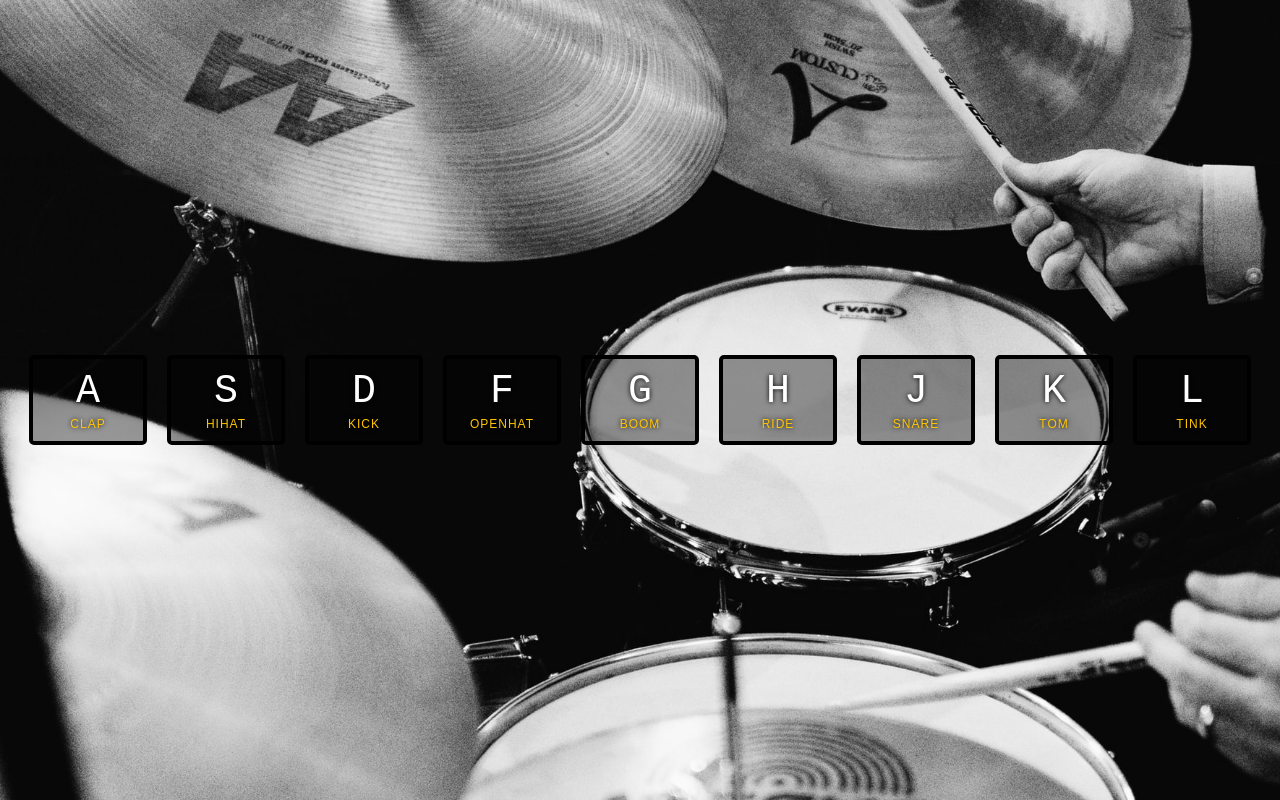
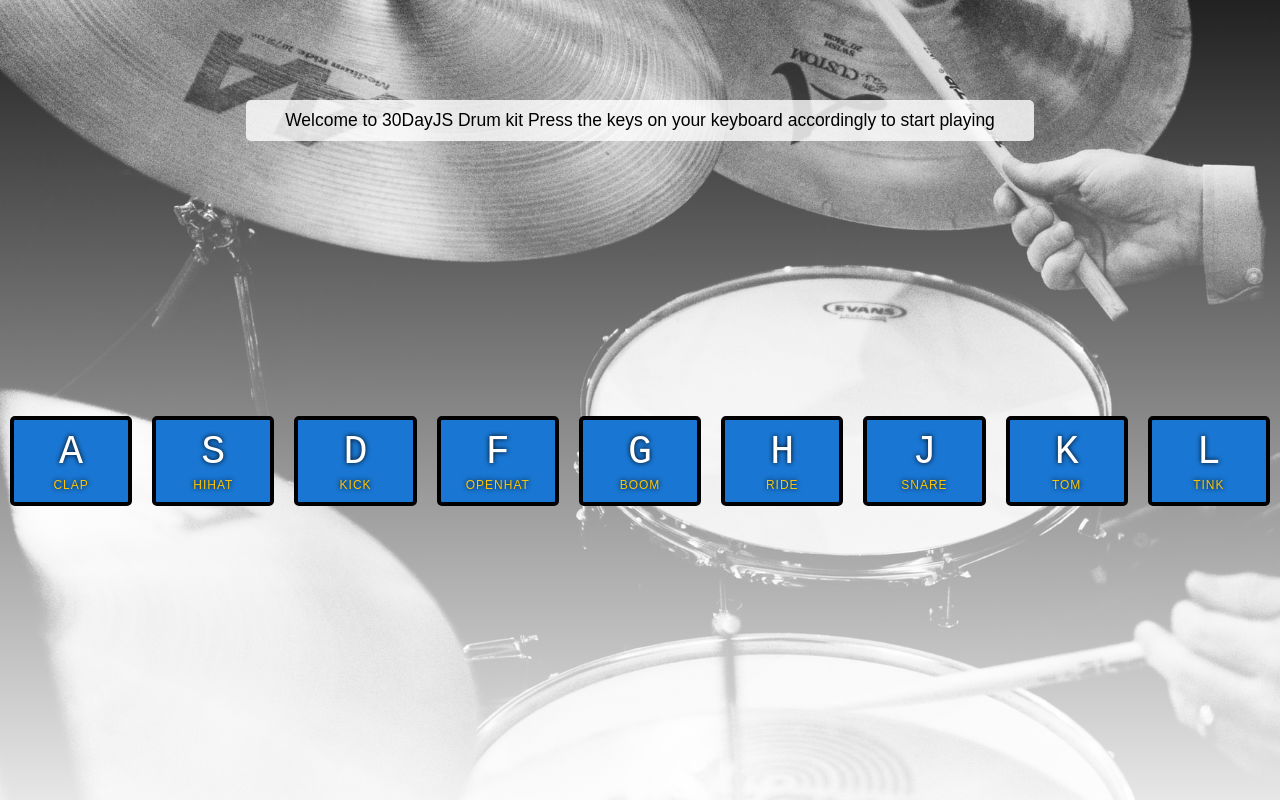
Before and after one commit to dani888/dani888-30DayJS, a plain HTML site: page Javascript-Drum-Kit-01/index.html in a window 1280 px wide. Drawn offline with Linux system fonts and the light colour scheme.

Commit message:
style update

```diff
--- a/Javascript-Drum-Kit-01/index.html
+++ b/Javascript-Drum-Kit-01/index.html
@@ -6,7 +6,12 @@
   <link rel="stylesheet" href="style.css">
 </head>
 <body>
-
+  <div class="flex">
+    <div class="textbox">
+      Welcome to 30DayJS Drum kit
+      Press the keys on your keyboard accordingly to start playing
+    </div>
+  </div>
 
   <div class="keys">
     <div data-key="65" class="key">
--- a/Javascript-Drum-Kit-01/style.css
+++ b/Javascript-Drum-Kit-01/style.css
@@ -1,7 +1,13 @@
 html {
   font-size: 10px;
-  background: url("./background.jpg") bottom center;
+  background: linear-gradient(
+      rgba(255, 255, 255, 0.1),
+      rgba(255, 255, 255, 0.9)
+    ),
+    url("./background.jpg") bottom center;
   background-size: cover;
+  background-repeat: no-repeat;
+  background-attachment: fixed;
 }
 
 body,
@@ -14,7 +20,7 @@ html {
 .keys {
   display: flex;
   flex: 1;
-  min-height: 100vh;
+  min-height: 80vh;
   align-items: center;
   justify-content: center;
 }
@@ -26,15 +32,15 @@ html {
   font-size: 1.5rem;
   padding: 1rem 0.5rem;
   transition: all 0.5s ease;
-  width: 10rem;
+  width: 20rem;
   text-align: center;
   color: white;
-  background: rgba(0, 0, 0, 0.4);
+  background: rgb(25, 118, 210);
   text-shadow: 0 0 0.5rem black;
 }
 
 .playing {
-  transform: scale(1.1);
+  transform: scale(2);
   border-color: #ffc600;
   box-shadow: 0 0 1rem rgb(25, 118, 210);
 }
@@ -42,6 +48,7 @@ html {
 kbd {
   display: block;
   font-size: 4rem;
+  border-radius: 10%;
 }
 
 .sound {
@@ -50,3 +57,23 @@ kbd {
   letter-spacing: 0.1rem;
   color: #ffc600;
 }
+
+.textbox {
+  max-height: auto;
+  font-size: 17.5px;
+  background-color: rgb(255, 255, 255, 0.8);
+  text-align: center;
+  width: 60%;
+  margin-top: 100px;
+  padding: 10px;
+  border-radius: 5px;
+}
+.flex {
+  /* padding: 0; */
+  margin-top: 0;
+  display: flex;
+  flex-direction: column;
+  -ms-flex-align: center;
+  align-items: center;
+  justify-content: center;
+}
```
